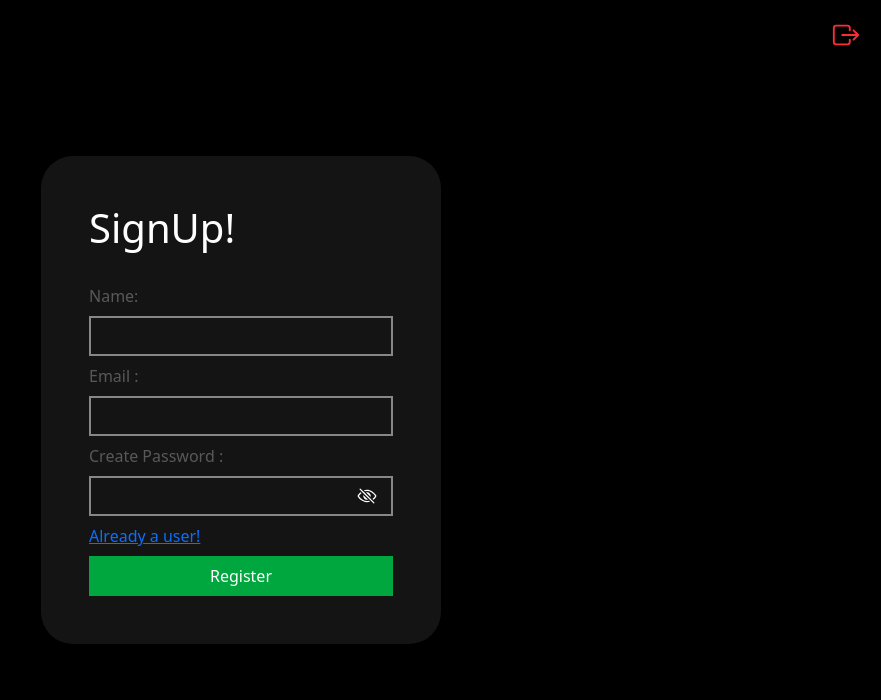
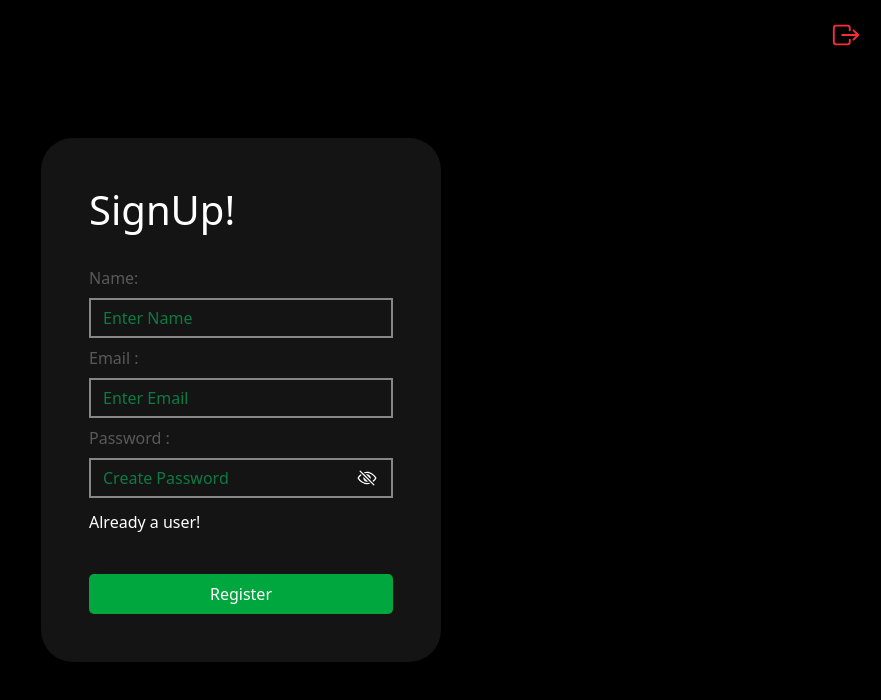
Before and after one commit to sanjaydeveloper-001/Login-Full-Stack, a React (Vite) app in the folder Frontend/: page /Signup in a window 1280 px wide. Shown: the top 700 px of the page, without its empty margins (399-1280 px from the left). Built offline with nearby package versions, Linux system fonts and the light colour scheme.

Commit message:
Finieshed Work

```diff
--- a/Frontend/src/Pages/Login.jsx
+++ b/Frontend/src/Pages/Login.jsx
@@ -74,11 +74,9 @@ function Login({ setProfile , setUser }) {
       </div>
 
 
-      <Link to="/Signup" className="w-max">
-        Create New!
-      </Link>
+      <Link to="/Signup" className='w-max mt-1 mb-3' style={{textDecoration:'none', color:'white'}} ><p className='hover:text-green-300 hover:underline'> Don't have account!</p></Link>
 
-      <button className="w-full h-10 text-white bg-green-600 rounded-3xl hover:bg-green-800">
+      <button className="w-full h-10 text-white bg-green-600 rounded-3xl hover:bg-green-800 transition-all duration-150" style={{ borderRadius:'5px' }}>
         Login
       </button>
     </form>
--- a/Frontend/src/Pages/Signup.jsx
+++ b/Frontend/src/Pages/Signup.jsx
@@ -47,22 +47,22 @@ function Signup({ setCreateProfile }) {
 
         </div>
         <label className="text-gray-50/30" htmlFor="">Name:</label>
-        <input onChange={(e)=> {setName(e.target.value) ;setError(false)}} type="text" name="name" id="name" className='w-full h-10 border-2 border-gray-50/50 outline-none pl-3 text-green-400' required />
+        <input placeholder='Enter Name' onChange={(e)=> {setName(e.target.value) ;setError(false)}} type="text" name="name" id="name" className='w-full h-10 border-2 border-gray-50/50 outline-none pl-3 text-green-400' required />
 
         <label className="text-gray-50/30" htmlFor="email">Email :</label>
-        <input onChange={(e)=> { const lowerText = e.target.value.toLowerCase(); setEmail(lowerText) ; setError(false)}} value={email} type="email" name='email' id='email' required className='w-full h-10 border-2 border-gray-50/50 outline-none pl-3 text-green-400'/>
+        <input placeholder='Enter Email' onChange={(e)=> { const lowerText = e.target.value.toLowerCase(); setEmail(lowerText) ; setError(false)}} value={email} type="email" name='email' id='email' required className='w-full h-10 border-2 border-gray-50/50 outline-none pl-3 text-green-400'/>
 
-        <label className="text-gray-50/30" htmlFor="password">Create Password :</label>
+        <label className="text-gray-50/30" htmlFor="password">Password :</label>
         <div className='relative flex w-full h-max items-center'>
-        <input onChange={(e)=> {setPassword(e.target.value) ; setError(false)}} type={passType} name='password' id='password' required className='w-full h-10 border-2 border-gray-50/50 outline-none pl-3 text-green-400'/>
+        <input placeholder='Create Password' onChange={(e)=> {setPassword(e.target.value) ; setError(false)}} type={passType} name='password' id='password' required className='w-full h-10 border-2 border-gray-50/50 outline-none pl-3 text-green-400'/>
         { passType === 'password' ?
           <IoEyeOffOutline className="text-white text-xl absolute right-4 cursor-pointer" onClick={()=> setPassType('text')} />
           : <IoEyeOutline className="text-white text-xl absolute right-4 cursor-pointer" onClick={()=> setPassType('password')} />
         }
         </div>
-        <Link to="/Login" className='w-max' > Already a user!</Link>
+        <Link to="/Login" className='w-max mt-1 mb-3' style={{textDecoration:'none', color:'white'}} ><p className='hover:text-green-300 hover:underline'> Already a user!</p></Link>
 
-        <button className='w-full h-10 text-white bg-green-600 rounded-3xl hover:bg-green-800'>Register</button>
+        <button className='w-full h-10 text-white bg-green-600 hover:bg-green-800 transition-all duration-150' style={{ borderRadius:'5px' }}>Register</button>
     </form>
     </>
   )
```
